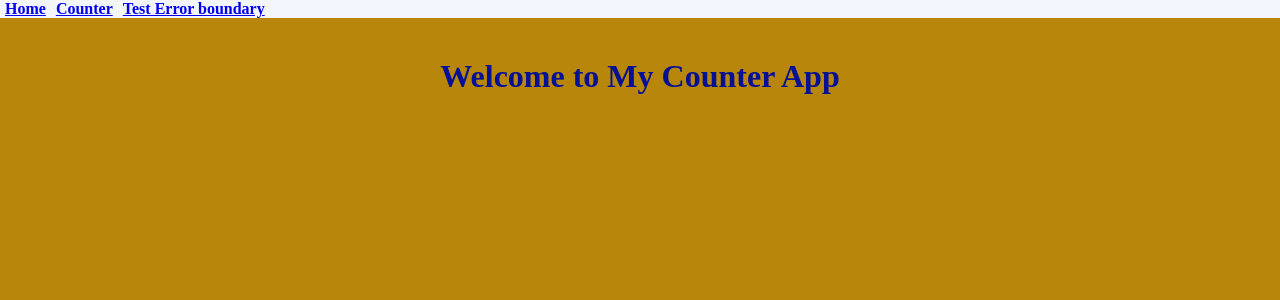
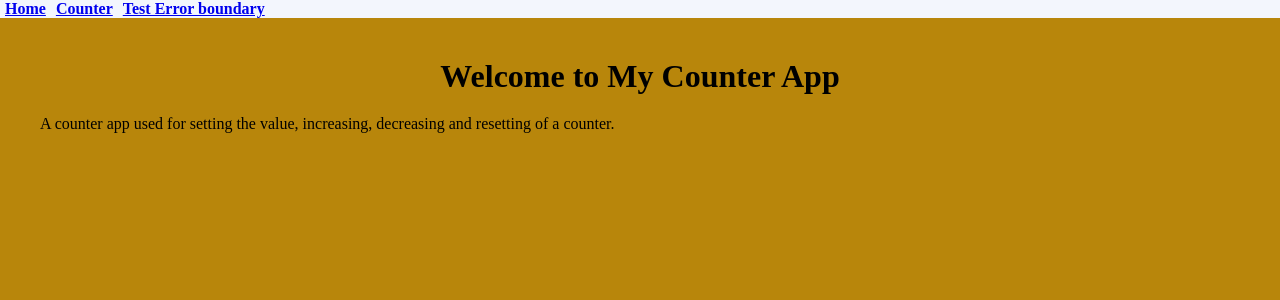
Before and after one commit to codethunderer/AltSchool-Exam-Project, a React (Create React App) app: page / in a window 1280 px wide. Shown: the top 300 px of the page. Built offline with nearby package versions, Linux system fonts and the light colour scheme.

Commit message:
2 files modified

```diff
--- a/src/components/Home.js
+++ b/src/components/Home.js
@@ -11,8 +11,9 @@ const Home = ()=>{
         <meta name="description" content="This shows the Home page of the counter app" />
         <link rel="canonical" href="/" />
     </Helmet>
-      <div className="home-page">
+      <div className="homepage">
         <h1>Welcome to My Counter App</h1>
+        <p>A counter app used for setting the value, increasing, decreasing and resetting of a counter.</p>
       </div>
     </>
   )
--- a/src/style.css
+++ b/src/style.css
@@ -6,18 +6,21 @@
 
 body {
   background-color: rgba(243,246,253,255);
-  color: #051094;
+  color: black;
 }
 
 /* Home page*/
-.home-page {
+.homepage {
   background-color: darkgoldenrod;
   padding: 40px;
   height: 100vh
 }
-.home-page h1 {
+.homepage h1 {
   text-align: center;
   margin-bottom: 20px;
+}
+.homepage p {
+  text-align: left;
 }
 .navBarLink {
   margin: 5px ;
@@ -61,12 +64,10 @@ body {
   width: 70%;
   justify-content: space-between;
   height: 150px;
-  /* background-color: #051094; */
-
 }
 .counter button {
   background-color: darkgoldenrod;
-  color: #051094;
+  color: black;
   font-weight: bold;
   padding: 14px 0;
   width: 160px;
```
